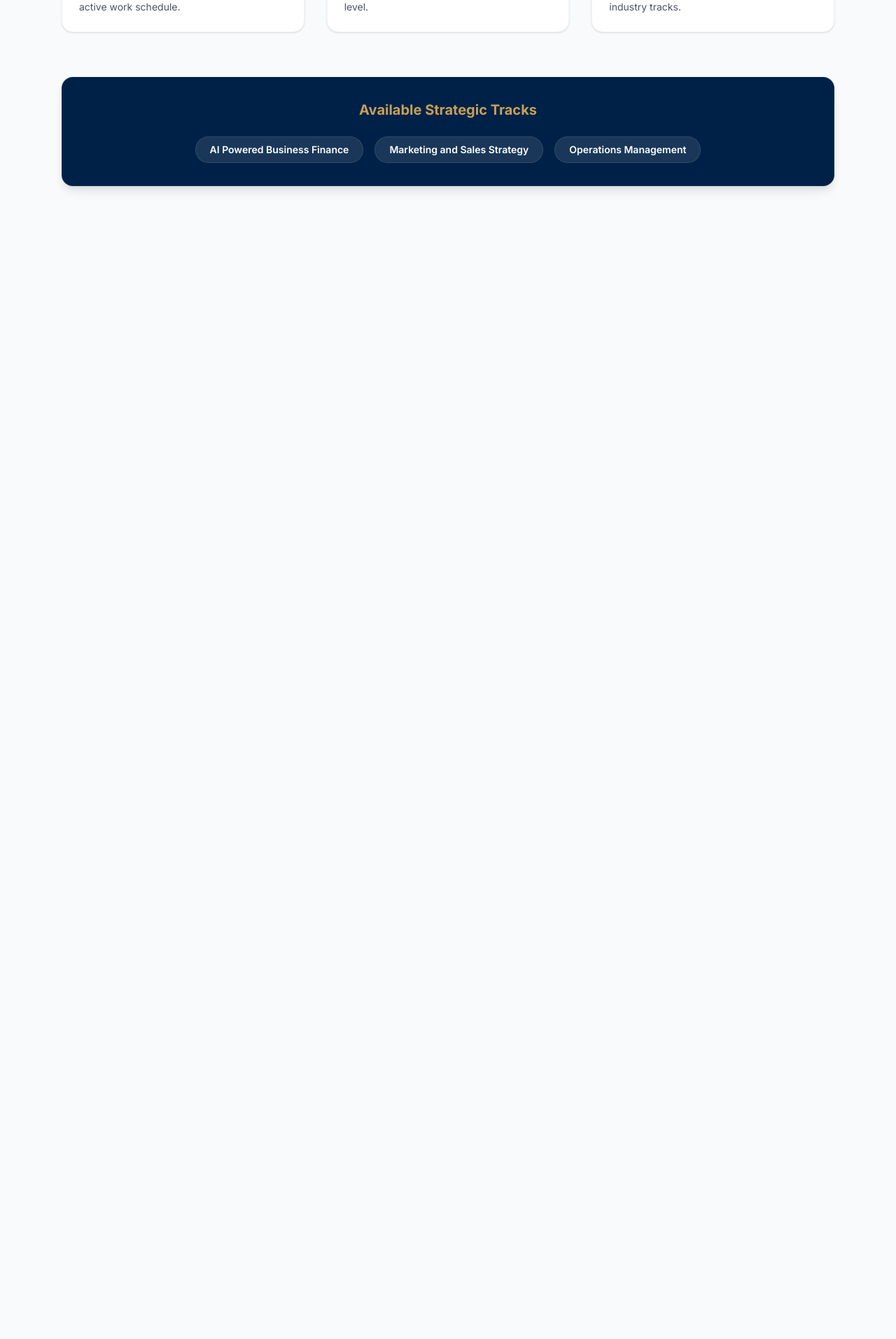
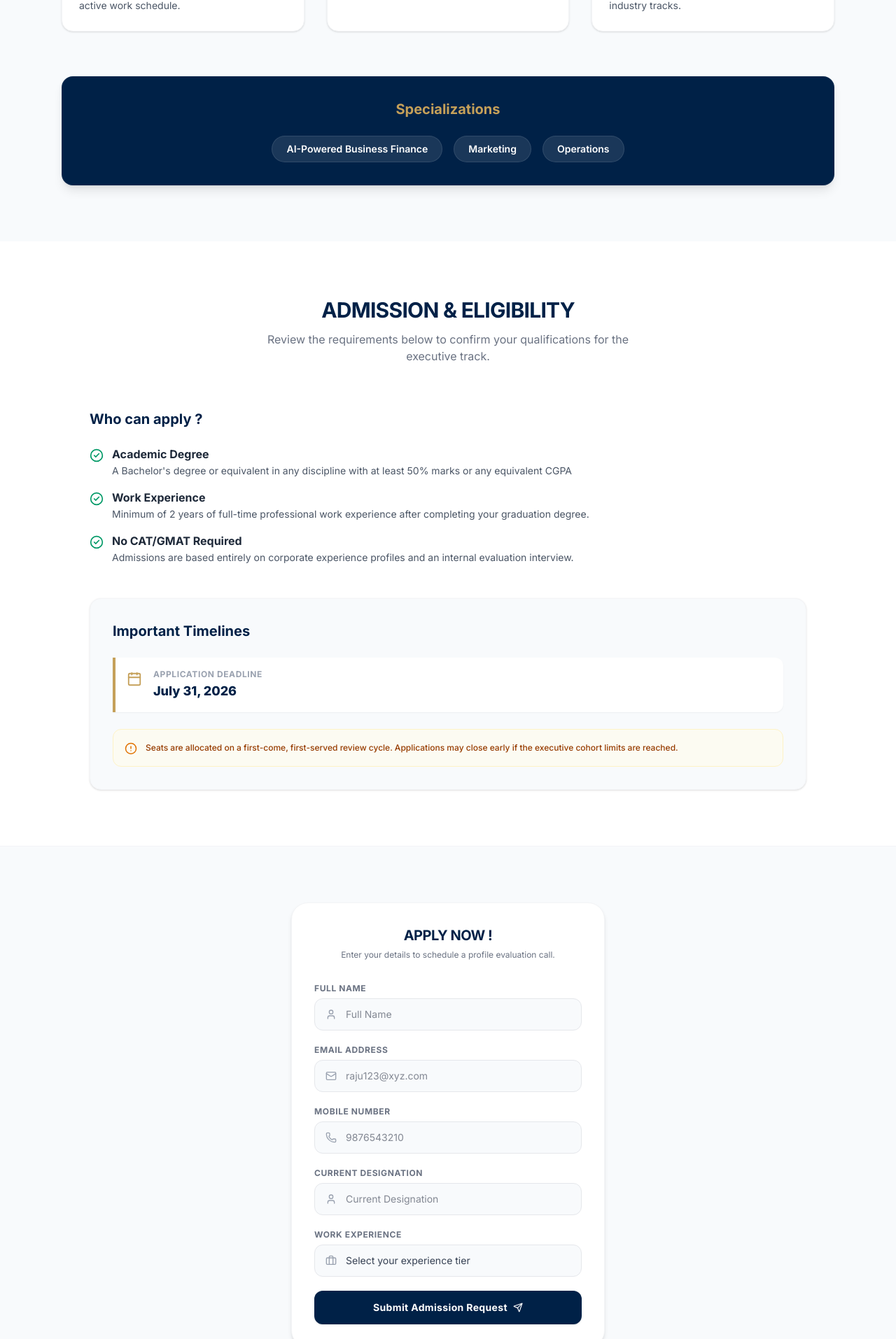
Before and after one commit to omi1001/Assignment-ReDo, a React (Vite) app in the folder Assignment-ReDo/: page / in a window 1280 px wide. Shown: the part 870-2784 px from the top of the page at 70% size. Before the commit the page ends 1216 px from the top, so only its background shows below. Built offline with nearby package versions, Linux system fonts and the light colour scheme.

Commit message:
Added Footer in App.jsx, Created lead form, and fixed headlines and tags according to PDF

```diff
--- a/Assignment-ReDo/src/App.jsx
+++ b/Assignment-ReDo/src/App.jsx
@@ -2,13 +2,35 @@ import React from 'react';
 import Navbar from './components/layout/Navbar';
 import Hero from './components/section/Hero';
 import Features from './components/section/Features';
+import Eligibility from './Components/section/Eligibility';
+import Leads from './Components/section/Leads';
 
 function App() {
   return (
     <div className="min-h-screen bg-slate-50 text-slate-900 overflow-x-hidden">
       <Navbar />
-      <Hero />
-      <Features />
+      <main><Hero/>
+      <section><Features/></section>
+      <Eligibility/>
+      <Leads/>
+      </main>
+      <footer className="bg-[#002147] text-white py-12 px-6 border-t border-[#C5A059]/30">
+        <div className="max-w-6xl mx-auto flex flex-col md:flex-row justify-between items-center gap-6">
+          <div className="text-xl font-bold uppercase tracking-wider">
+            IIM <span className="text-[#C5A059]">Sirmaur</span>
+          </div>
+          <div className="text-center md:text-right">
+            <p className="text-slate-300 text-sm">
+              Questions? Contact Admissions
+            </p>
+            <p className="text-[#C5A059] font-bold text-lg">+91 98765 43210</p>
+          </div>
+        </div>
+        <div className="mt-8 text-center text-slate-400 text-xs">
+          © {new Date().getFullYear()} IIM Sirmaur Online MBA. All rights
+          reserved.
+        </div>
+      </footer>
     </div>
   );
 }
--- a/Assignment-ReDo/src/Components/layout/Navbar.jsx
+++ b/Assignment-ReDo/src/Components/layout/Navbar.jsx
@@ -17,7 +17,7 @@ const Navbar = () => {
             IIM <span className="text-iim-gold">Sirmaur</span>
           </span>
           <span className="text-[10px] font-semibold text-gray-400 tracking-wider uppercase">
-            Online MBA Portal
+            Online MBA in Data Science & AI
           </span>
         </div>
         {/* right side desktop menu */}
--- a/Assignment-ReDo/src/Components/section/Eligibility.jsx
+++ b/Assignment-ReDo/src/Components/section/Eligibility.jsx
@@ -92,7 +92,7 @@ const Eligibility = () => {
                     Application Deadline
                   </span>
                   <span className="text-lg font-extrabold text-iim-navy block mt-0.5">
-                    May 31, 2026
+                    July 31, 2026
                   </span>
                 </div>
               </div>
--- a/Assignment-ReDo/src/Components/section/Features.jsx
+++ b/Assignment-ReDo/src/Components/section/Features.jsx
@@ -8,7 +8,7 @@ const Features = () => {
 
             <div className="text-center mb-16">
                 <h2 className="text-2xl md:text-3xl font-bold text-iim-navy uppercase tracking-tight">
-                Program Highlights
+                Program Features
                 </h2>
                 <p className="text-gray-500 mt-3 text-sm md-text-base max-w-xl mx-auto">
                     Discover why IIM Sirmaur's online AI-integrated MBA program is the best choice to elevate you career.
@@ -27,7 +27,7 @@ const Features = () => {
                     <div className="mb-4 bg-slate-50 text-iim-gold w-fit p-3 rounded-xl border border-gray-100">
                     <Monitor size={24}/>
                     </div>
-                    <h3 className="text-lg font-bold text-iim-navy mb-2">100% Live Online</h3>
+                    <h3 className="text-lg font-bold text-iim-navy mb-2">100% Live Online Weekend Classes </h3>
                     <p className="text-gray-600 text-sm leading-relaxed">
                         Attend live interactive sessions from anywhere, Designed completely to fit your active work schedule.
                     </p>
@@ -43,7 +43,7 @@ const Features = () => {
                     <div className="mb-4 bg-slate-50 text-iim-gold w-fit p-3 rounded-xl border border-gray-100">
                     <Monitor size={24}/>
                     </div>
-                    <h3 className="text-lg font-bold text-iim-navy mb-2">IIM Alumni Credentials</h3>
+                    <h3 className="text-lg font-bold text-iim-navy mb-2"> Direct IIM Alumni Status</h3>
                     <p className="text-gray-600 text-sm leading-relaxed">
                         Get full IIM Sirmaur Executive Alumni status, expanding your career networks on a gloabl level.
                     </p>
@@ -59,7 +59,7 @@ const Features = () => {
                     <div className="mb-4 bg-slate-50 text-iim-gold w-fit p-3 rounded-xl border border-gray-100">
                     <Monitor size={24}/>
                     </div>
-                    <h3 className="text-lg font-bold text-iim-navy mb-2">Flexible 2-Year Format</h3>
+                    <h3 className="text-lg font-bold text-iim-navy mb-2">24-Month Duration with campus immersions</h3>
                     <p className="text-gray-600 text-sm leading-relaxed">
                         Complete your coursework comprehensively across 24 months with explicit multi-industry tracks.
                     </p>
@@ -68,12 +68,12 @@ const Features = () => {
                 {/* Specialization */}
                 <div className="mt-16 bg-iim-navy rounded-2xl p-8 text-white text-center shadow-lg border border-white/5">
                 <h3 className="text-lg md:text-xl font-bold mb-6 text-iim-gold">
-                    Available Strategic Tracks
+                    Specializations
                 </h3>
                 <div className="flex flex-wrap justify-center gap-4">
-                    <span className="bg-white/10 px-5 py-2 rounded-full border border-white/10 text-xs md:text-sm font-semibold">AI Powered Business Finance</span>
-                    <span className="bg-white/10 px-5 py-2 rounded-full border border-white/10 text-xs md:text-sm font-semibold">Marketing and Sales Strategy</span>
-                    <span className="bg-white/10 px-5 py-2 rounded-full border border-white/10 text-xs md:text-sm font-semibold">Operations Management</span>
+                    <span className="bg-white/10 px-5 py-2 rounded-full border border-white/10 text-xs md:text-sm font-semibold">AI-Powered Business Finance</span>
+                    <span className="bg-white/10 px-5 py-2 rounded-full border border-white/10 text-xs md:text-sm font-semibold">Marketing</span>
+                    <span className="bg-white/10 px-5 py-2 rounded-full border border-white/10 text-xs md:text-sm font-semibold">Operations</span>
                 </div>
             </div>
         </section>
--- a/Assignment-ReDo/src/Components/section/Hero.jsx
+++ b/Assignment-ReDo/src/Components/section/Hero.jsx
@@ -12,13 +12,12 @@ const Hero = () =>{
         transition={{duration:0.6, ease: "easeOut"}} >
         {/* Headline */}
         <h1 className= "text-3xl font-extrabold text-iim-navy leaing-tight tracking-tight ">
-        First ever AI-Native MBA program in INDIA <br/>
+        India's first AI-Native MBA <br/>
         <span className= "text-gray-400 font-bold">for workling professionals </span>
         </h1>
         {/* Description */}
         <p className= "mt-6 text-base md:text-lg text-gray-600 max-w-2xl mx-auto leading-relaxed">
-        Accelerate your career with a prestigious degree from IIM Sirmaur.
-        Learn cutting-edge business strategies without interrupting your current workflow.
+        Earn an MBA degree from IIM Sirmaur without quitting your job.
         </p>
         {/* CTA button */}
         <div className= "mt-10 flex flex-col sm:flex-row justify-center items-center gap-4">
--- /dev/null
+++ b/Assignment-ReDo/src/Components/section/Leads.jsx
@@ -0,0 +1,176 @@
+import React, {useState} from "react";
+import {motion } from "framer-motion";
+import { User, Mail, Phone, Briefcase, Send, CheckCircle } from "lucide-react";
+const Leads = () => {
+    const [formData, setFormData] = React.useState ({
+        name: "",
+        email: "",
+        Phone: "",
+        experience: ""
+    });
+    const [isSubmitting, setIsSubmitting] = useState(false);
+    const [isSubmitted, setIsSubmitted] = useState(false);
+    // Handling live input changes in form
+    const handleChange = (e) => {
+        setFormData({
+            ...formData,
+            [e.target.name]: e.target.value
+        })
+    }
+    const handleSubmit = (e) => {
+        e.preventDefault();
+        setIsSubmitting(true);
+        // Simulating form submission
+        setTimeout(() =>{
+            setIsSubmitting(false);
+            setIsSubmitted(true);
+            console.log("Form Submitted Successfully", formData);
+        },  1500);
+    };
+    return (
+    <section id="apply" className="py-20 px-6 bg-slate-50 border-t border-gray-100 scroll-mt-20">
+      <div className="max-w-md mx-auto">
+
+        <div className="bg-white rounded-3xl p-8 shadow-md border border-gray-100">
+
+          {/*Showing Success Screen after submission submitted */}
+          {isSubmitted ? (
+            <motion.div
+              initial={{ opacity: 0, scale: 0.95 }}
+              animate={{ opacity: 1, scale: 1 }}
+              className="text-center py-8"
+            >
+              <div className="text-emerald-500 flex justify-center mb-4">
+                <CheckCircle size={56} className="animate-bounce" />
+              </div>
+              <h3 className="text-2xl font-bold text-iim-navy">Application Started!</h3>
+              <p className="text-gray-600 text-sm mt-3 leading-relaxed">
+                Thank you, <span className="font-semibold text-gray-800">{formData.fullName}</span>. An admissions counselor from LearningShala will contact you shortly on your provided coordinates to verify your profile.
+              </p>
+            </motion.div>
+          ) : (
+            /* Main Form Input Screen */
+            <div>
+              <div className="text-center mb-8">
+                <h3 className="text-xl font-bold text-iim-navy uppercase tracking-tight">
+                  Apply Now !
+                </h3>
+                <p className="text-gray-500 text-xs mt-1.5">
+                  Enter your details to schedule a profile evaluation call.
+                </p>
+              </div>
+
+              <form onSubmit={handleSubmit} className="space-y-5">
+
+                {/* Full Name Input */}
+                <div className="space-y-1.5">
+                  <label className="text-xs font-bold text-gray-500 uppercase tracking-wider block">Full Name</label>
+                  <div className="relative flex items-center">
+                    <User size={16} className="absolute left-4 text-gray-400" />
+                    <input
+                      type="text"
+                      name="fullName"
+                      required
+                      value={formData.fullName}
+                      onChange={handleChange}
+                      placeholder="Full Name"
+                      className="w-full pl-11 pr-4 py-3 bg-slate-50 border border-gray-200 rounded-xl text-sm transition-all focus:bg-white focus:border-iim-gold focus:ring-1 focus:ring-iim-gold"
+                    />
+                  </div>
+                </div>
+
+                {/* Email Address Input */}
+                <div className="space-y-1.5">
+                  <label className="text-xs font-bold text-gray-500 uppercase tracking-wider block">Email Address</label>
+                  <div className="relative flex items-center">
+                    <Mail size={16} className="absolute left-4 text-gray-400" />
+                    <input
+                      type="email"
+                      name="email"
+                      required
+                      value={formData.email}
+                      onChange={handleChange}
+                      placeholder="raju123@xyz.com"
+                      className="w-full pl-11 pr-4 py-3 bg-slate-50 border border-gray-200 rounded-xl text-sm transition-all focus:bg-white focus:border-iim-gold focus:ring-1 focus:ring-iim-gold"
+                    />
+                  </div>
+                </div>
+
+                {/* Contact Number Input */}
+                <div className="space-y-1.5">
+                  <label className="text-xs font-bold text-gray-500 uppercase tracking-wider block">Mobile Number</label>
+                  <div className="relative flex items-center">
+                    <Phone size={16} className="absolute left-4 text-gray-400" />
+                    <input
+                      type="tel"
+                      name="phone"
+                      required
+                      pattern="[0-9]{10}"
+                      value={formData.phone}
+                      onChange={handleChange}
+                      placeholder="9876543210"
+                      className="w-full pl-11 pr-4 py-3 bg-slate-50 border border-gray-200 rounded-xl text-sm transition-all focus:bg-white focus:border-iim-gold focus:ring-1 focus:ring-iim-gold"
+                    />
+                  </div>
+                </div>
+
+                {/* Full Name Input */}
+                <div className="space-y-1.5">
+                  <label className="text-xs font-bold text-gray-500 uppercase tracking-wider block">Current Designation</label>
+                  <div className="relative flex items-center">
+                    <User size={16} className="absolute left-4 text-gray-400" />
+                    <input
+                      type="text"
+                      name="Current Designation"
+                      required
+                      value={formData.fullName}
+                      onChange={handleChange}
+                      placeholder="Current Designation"
+                      className="w-full pl-11 pr-4 py-3 bg-slate-50 border border-gray-200 rounded-xl text-sm transition-all focus:bg-white focus:border-iim-gold focus:ring-1 focus:ring-iim-gold"
+                    />
+                  </div>
+                </div>
+
+                {/* Experience Input */}
+                <div className="space-y-1.5">
+                  <label className="text-xs font-bold text-gray-500 uppercase tracking-wider block">Work Experience</label>
+                  <div className="relative flex items-center">
+                    <Briefcase size={16} className="absolute left-4 text-gray-400" />
+                    <select
+                      name="experience"
+                      required
+                      value={formData.experience}
+                      onChange={handleChange}
+                      className="w-full pl-11 pr-4 py-3 bg-slate-50 border border-gray-200 rounded-xl text-sm appearance-none transition-all focus:bg-white focus:border-iim-gold focus:ring-1 focus:ring-iim-gold text-gray-700"
+                    >
+                      <option value="">Select your experience tier</option>
+                      <option value="under_2">Less than 2 Years</option>
+                      <option value="2_5">2 to 5 Years</option>
+                      <option value="5_10">5 to 10 Years</option>
+                      <option value="10_plus">More than 10 Years</option>
+                    </select>
+                  </div>
+                </div>
+
+                {/* Submission Button */}
+                <button
+                  type="submit"
+                  disabled={isSubmitting}
+                  className="w-full bg-iim-navy text-white py-3.5 rounded-xl font-bold text-sm tracking-wide shadow-sm hover:bg-iim-gold transition-colors duration-300 flex items-center justify-center gap-2 cursor-pointer disabled:opacity-70 disabled:cursor-not-allowed mt-2"
+                >
+                  {isSubmitting ? 'Processing Details...' : 'Submit Admission Request'}
+                  {!isSubmitting && <Send size={14} />}
+                </button>
+
+              </form>
+            </div>
+          )}
+
+        </div>
+
+      </div>
+    </section>
+  );
+};
+
+export default Leads;
```
